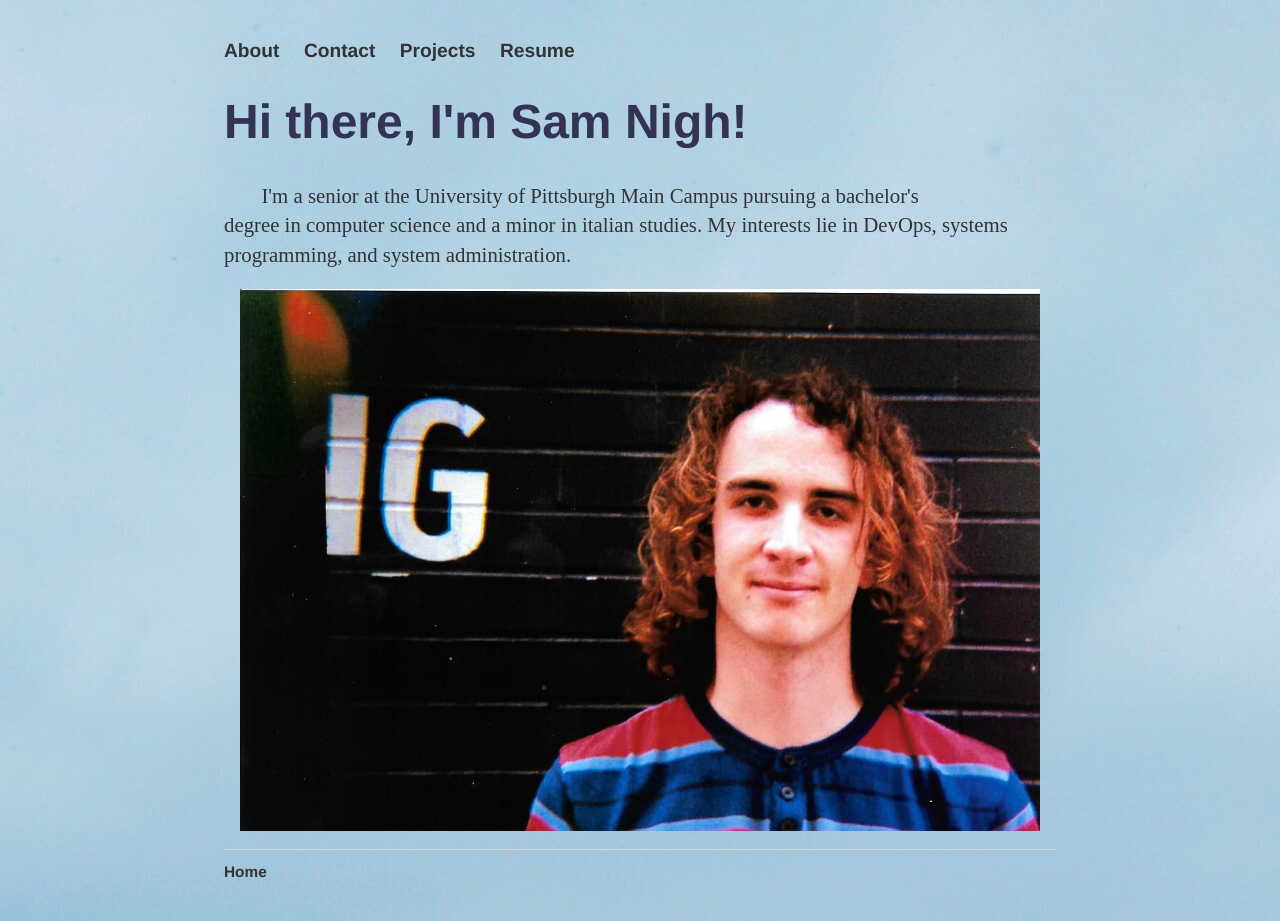
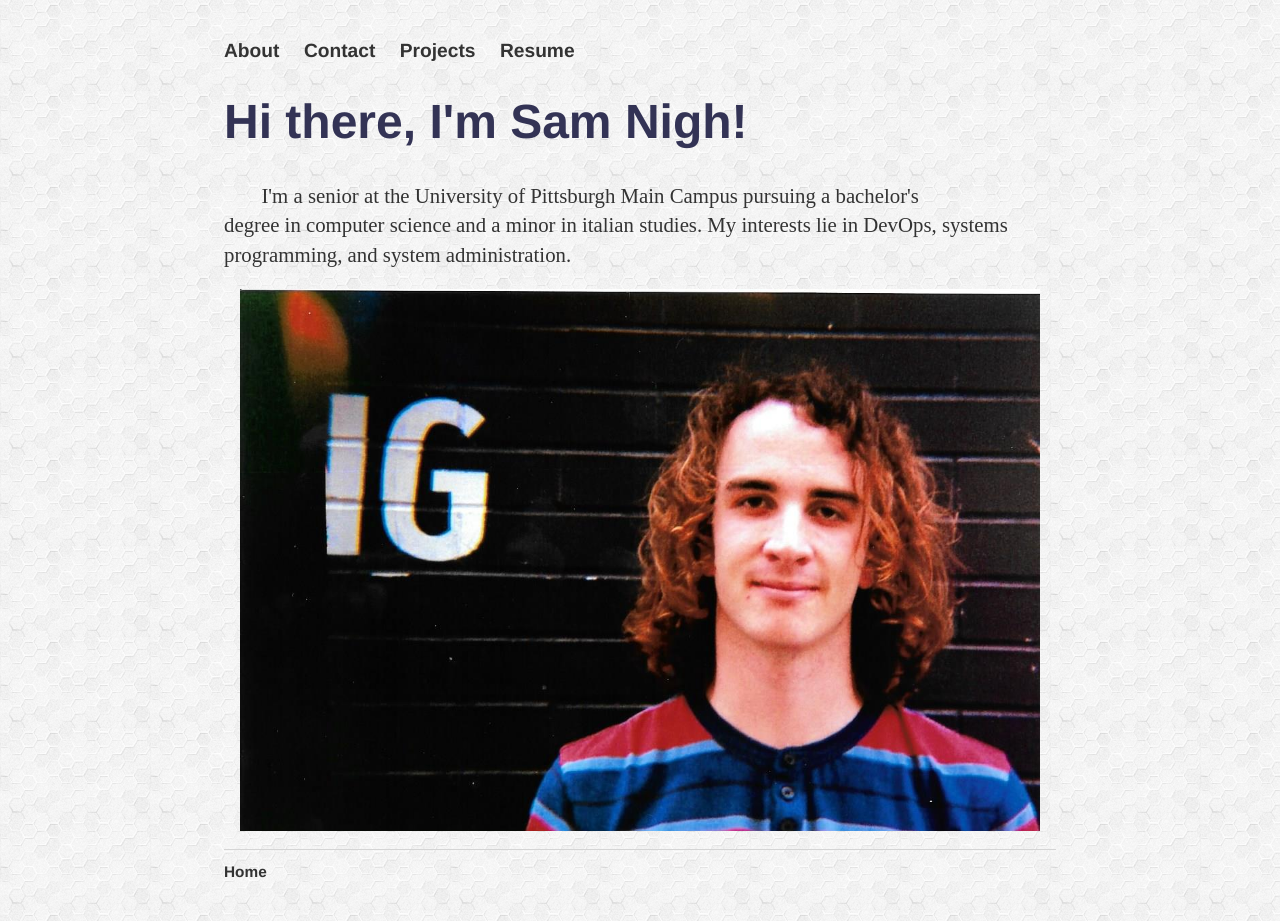
Before and after one commit to SPN11/SPN11.github.io, a Jekyll site: the page built from index.html, in a window 1280 px wide. Built offline with Jekyll 4.4.1, drawn with Linux system fonts in a browser that asks for light colours.

Commit message:
Changed background image. Much better

```diff
--- a/css/main.css
+++ b/css/main.css
@@ -2,8 +2,8 @@ body {
 	max-width: 960px;
     margin: 40px auto 40px;
     width: 65%;
-    background-image: url(/images/wintery-pittsburgh.jpg);
-    background-repeat: no-repeat;
+    background-image: url(/images/b25.png);
+    background-repeat: repeat;
 }
 nav ul, footer ul {
     font-family:'Helvetica', 'Arial', 'Sans-Serif';
```
Also changed, not shown: images/b25.png (added), images/wintery-pittsburgh.jpg (deleted).
